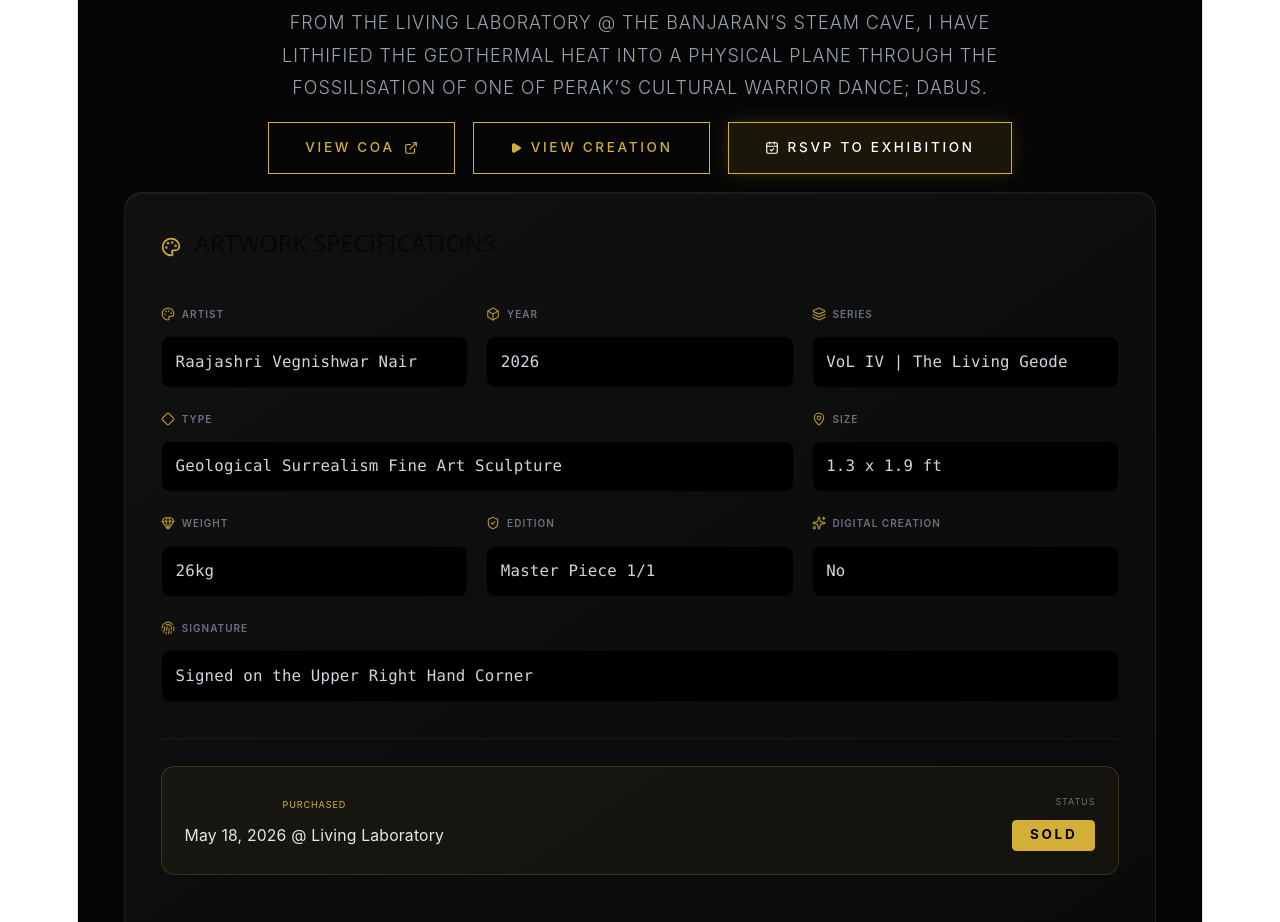
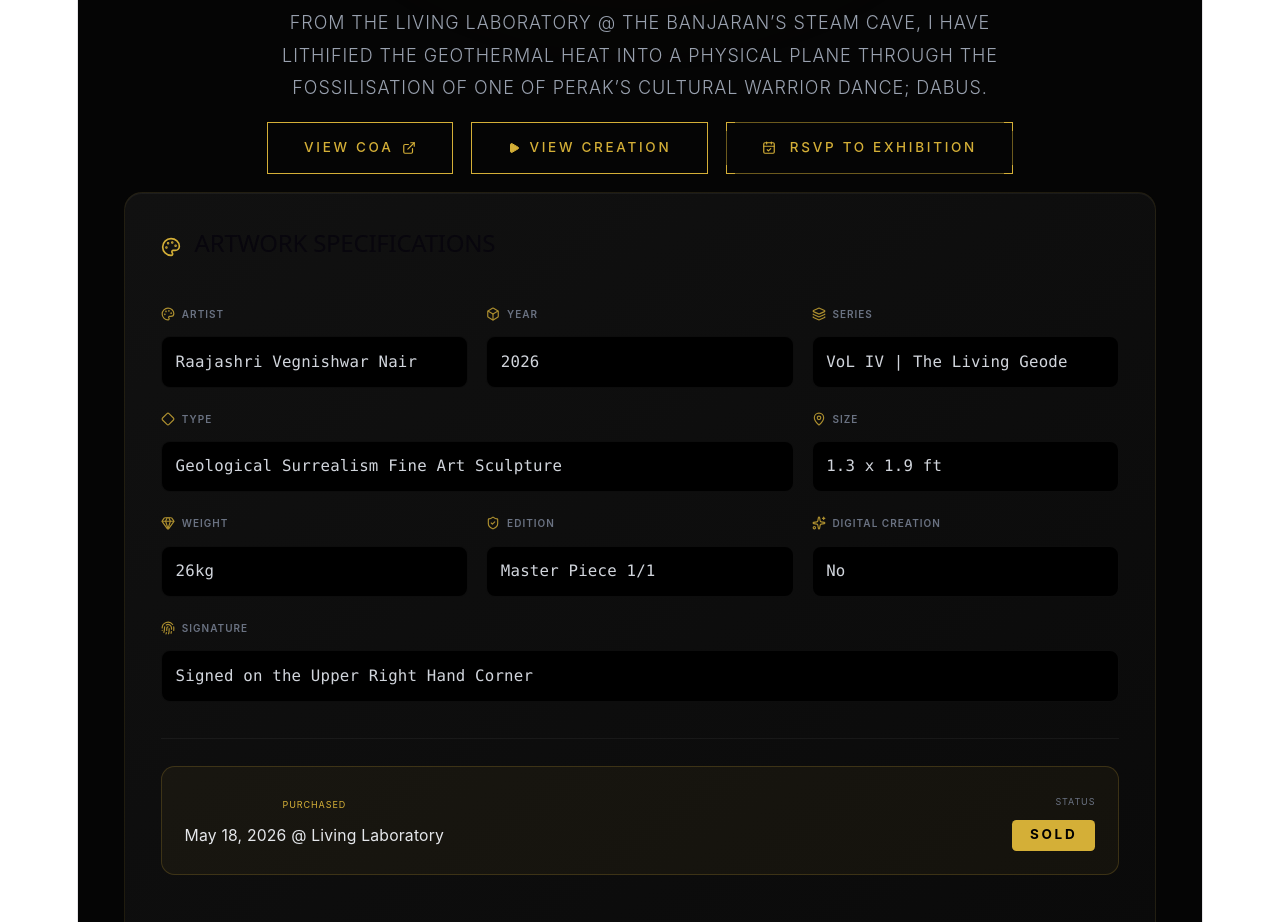
Before and after one commit to SatishSasuke/vitejs-vite-t5uipdyl, a React (Vite) app: page / in a window 1280 px wide. Shown: the part 960-1882 px from the top of the page. Built offline with nearby package versions, Linux system fonts and the light colour scheme.

Commit message:
finalizeasa

```diff
--- a/src/App.tsx
+++ b/src/App.tsx
@@ -285,14 +285,31 @@ export default function App() {
                 </a>
 
                 {/* ✨ UPDATED: Direct Google Forms Link */}
+                {/* ✨ UPGRADED: Animated RSVP Google Forms Link */}
                 <a
                   href="https://docs.google.com/forms/d/e/1FAIpQLSe32k3FH7Hw_iG6_v7HCpoIowVgKz5dRq9rQ55YhoL4lBGdZA/viewform"
                   target="_blank"
                   rel="noopener noreferrer"
-                  className="w-full sm:w-auto px-8 py-3.5 rounded-none border border-[#D4AF37] bg-[#D4AF37]/10 text-white hover:bg-[#D4AF37] hover:text-black transition-all duration-500 font-medium tracking-[0.2em] uppercase text-xs flex items-center justify-center gap-2 group mb-4 shadow-[0_0_20px_rgba(212,175,55,0.2)] hover:shadow-[0_0_30px_rgba(212,175,55,0.6)]"
+                  className="group relative flex items-center justify-center gap-3 w-full sm:w-auto px-8 py-3.5 mb-4 cursor-pointer overflow-hidden transition-all duration-700"
                 >
-                  <CalendarCheck size={14} className="group-hover:scale-110 transition-transform" />
-                  RSVP To Exhibition
+                  {/* Container Borders & Corner Brackets */}
+                  <div className="absolute inset-0 border border-[#D4AF37]/50 transition-colors duration-500 group-hover:border-[#D4AF37]/0"></div>
+                  <div className="absolute top-0 left-0 w-2 h-2 border-t border-l border-[#D4AF37] transition-all duration-500 group-hover:scale-125"></div>
+                  <div className="absolute top-0 right-0 w-2 h-2 border-t border-r border-[#D4AF37] transition-all duration-500 group-hover:scale-125"></div>
+                  <div className="absolute bottom-0 left-0 w-2 h-2 border-b border-l border-[#D4AF37] transition-all duration-500 group-hover:scale-125"></div>
+                  <div className="absolute bottom-0 right-0 w-2 h-2 border-b border-r border-[#D4AF37] transition-all duration-500 group-hover:scale-125"></div>
+
+                  {/* The Golden Swipe Effect */}
+                  <div className="absolute inset-0 bg-gradient-to-r from-[#D4AF37] via-[#f1d570] to-[#D4AF37] translate-x-[-101%] group-hover:translate-x-0 transition-transform duration-700 ease-out"></div>
+
+                  {/* Button Content */}
+                  <CalendarCheck size={14} className="relative z-10 text-[#D4AF37] group-hover:text-black transition-colors duration-700" />
+                  <span className="relative z-10 text-xs font-medium tracking-[0.2em] text-[#D4AF37] uppercase transition-colors duration-700 group-hover:text-black">
+                    RSVP To Exhibition
+                  </span>
+
+                  {/* Ambient Glow */}
+                  <div className="absolute inset-0 opacity-0 group-hover:opacity-100 shadow-[0_0_30px_rgba(212,175,55,0.4)] transition-opacity duration-700 pointer-events-none"></div>
                 </a>
               </div>
             </div>
```
